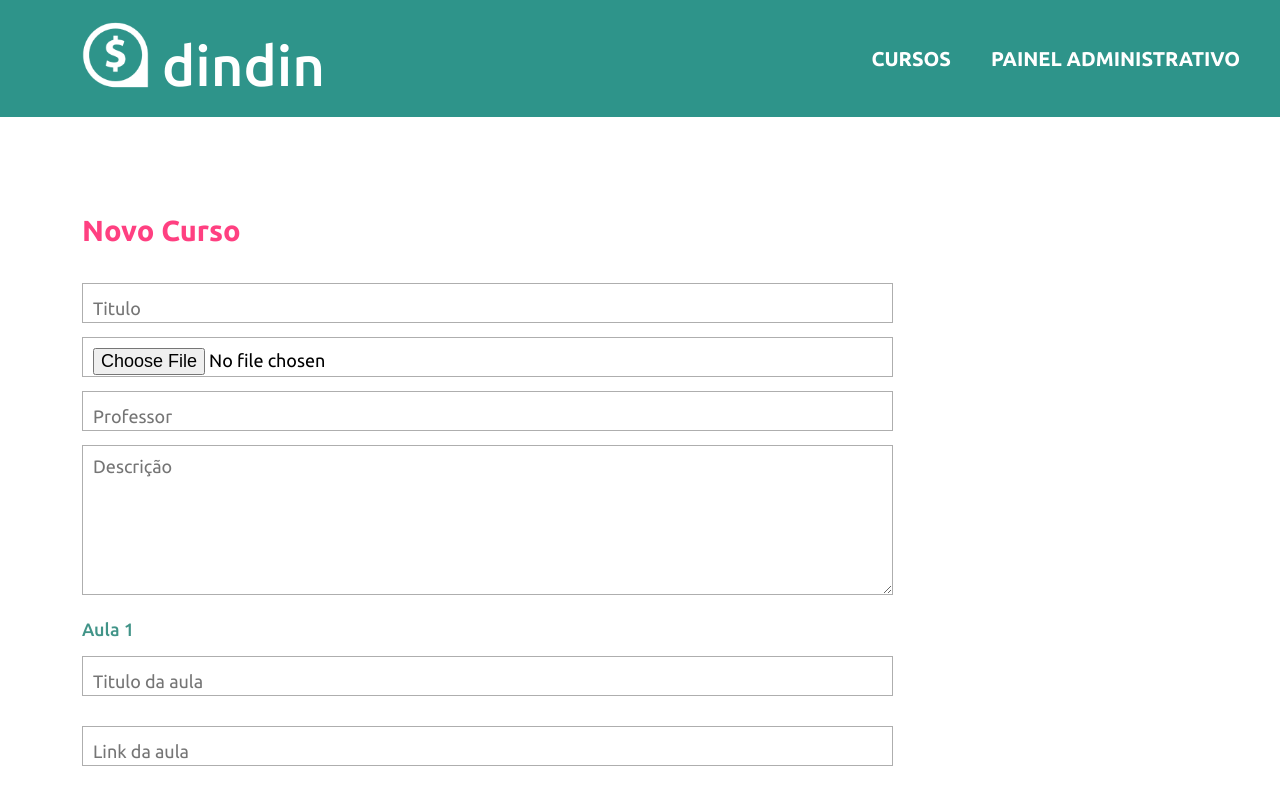
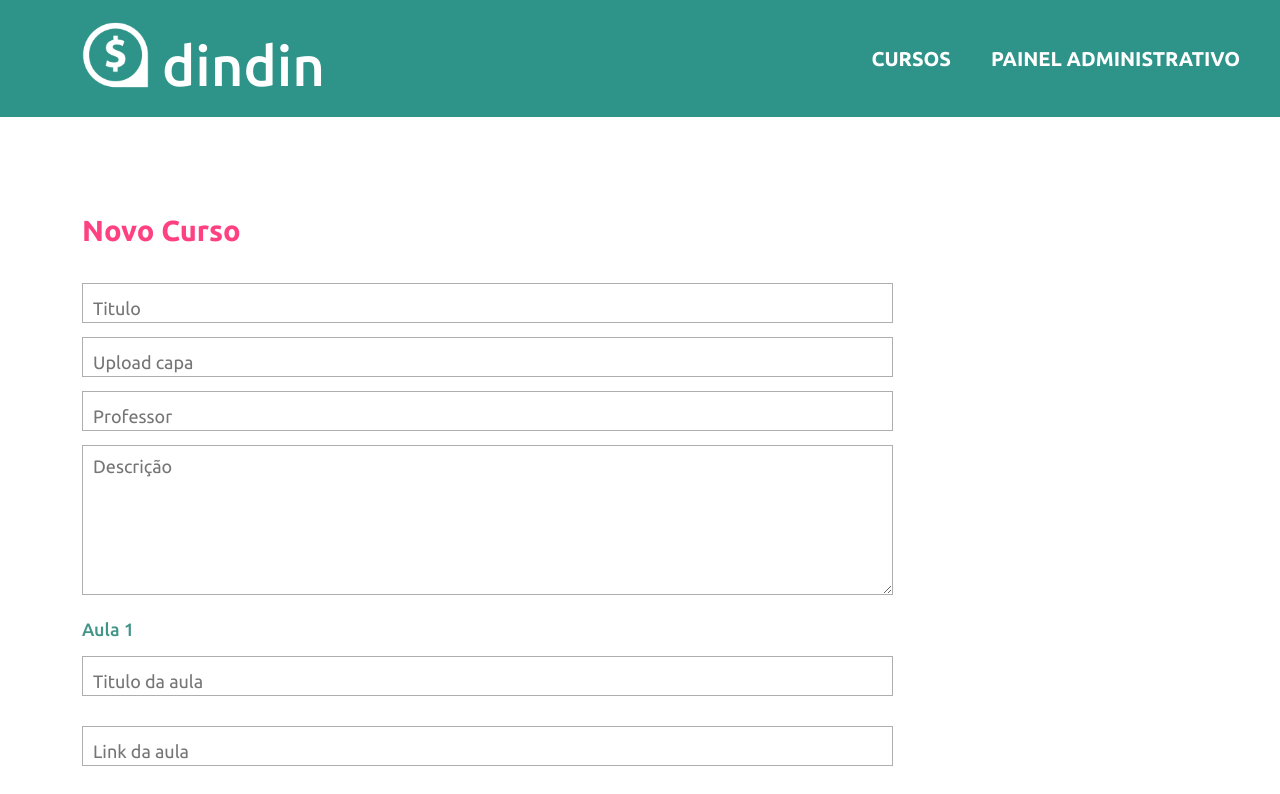
Before and after one commit to israelgms/dindin, a Vue app: page /novocurso in a window 1280 px wide. Shown: the top 794 px of the page. Built offline with nearby package versions, Linux system fonts and the light colour scheme.

Commit message:
:pencil: Atualização na descricção do form

```diff
--- a/src/components/Form.vue
+++ b/src/components/Form.vue
@@ -18,10 +18,10 @@
       <div class="input-container">
         <input
           name="text"
-          type="file"
+          type="text"
           id="uploadcapa"
-          accept="image/*"
-          @change="uploadcapa($event)"
+          titulo="uploadcapa"
+          v-model="informacaocurso.uploadcapa"
           placeholder="Upload capa"
         />
       </div>
@@ -116,9 +116,6 @@ export default {
 
   data() {
     return {
-
-      file: '',
-
       informacaocurso: {
         titulo: "",
         uploadcapa: "",
@@ -145,7 +142,7 @@ export default {
     },
 
     acrescentarAula() {
-      if (this.listagemAulas.length < 3) {
+      if (this.listagemAulas.length < 2) {
         this.listagemAulas.push({
         titulo: "",
         link: "",
```
